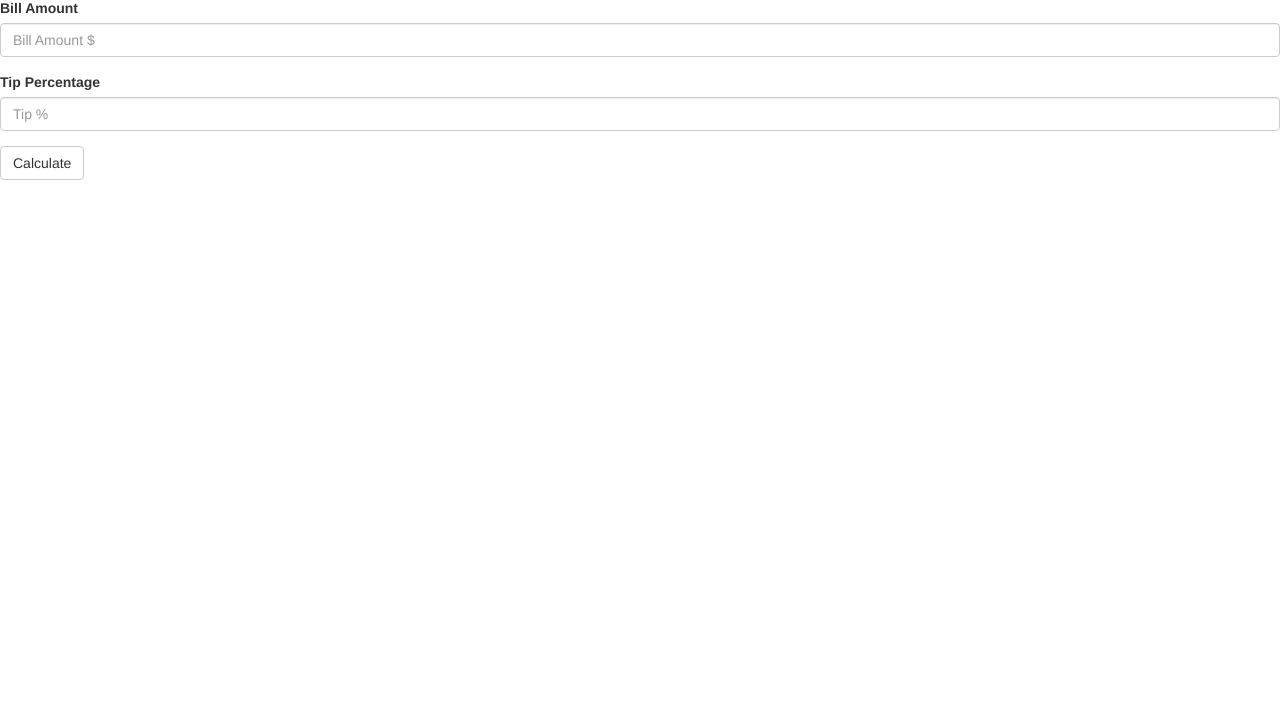
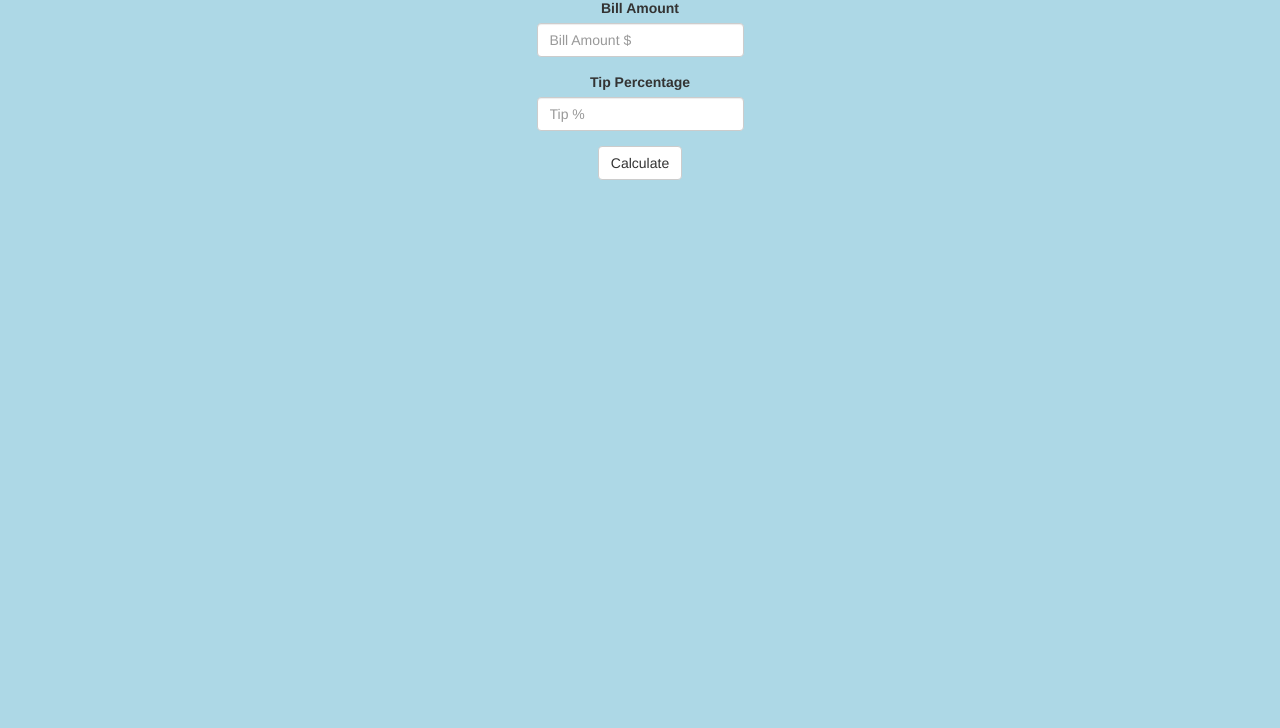
Before and after one commit to Parsa-Rajabi/TipCalculator, a plain HTML site: page index.html in a window 1280 px wide. Shown: the part 72-800 px from the top of the page. Drawn offline with nearby package versions, Linux system fonts and the light colour scheme.

Commit message:
added css stylesheet to html, added css to beautify calculator

```diff
--- a/index.html
+++ b/index.html
@@ -4,6 +4,7 @@
     <meta charset="UTF-8">
     <!-- Latest compiled and minified CSS -->
     <link rel="stylesheet" href="https://stackpath.bootstrapcdn.com/bootstrap/3.4.1/css/bootstrap.min.css" integrity="sha384-HSMxcRTRxnN+Bdg0JdbxYKrThecOKuH5zCYotlSAcp1+c8xmyTe9GYg1l9a69psu" crossorigin="anonymous">
+    <link rel="stylesheet" href="style.css">
     <script type="text/javascript" src="tipCalc.js"></script>
     <title>Tip Calculator</title>
 </head>
--- /dev/null
+++ b/style.css
@@ -0,0 +1,12 @@
+body{
+    background-color: lightblue;
+    text-align: center;
+}
+
+form
+{
+    display: inline-block;
+}
+input[type=number]{
+    width: 100%;
+}
```
